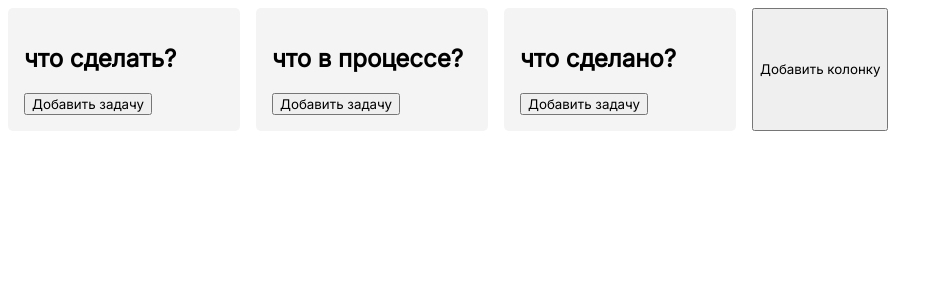
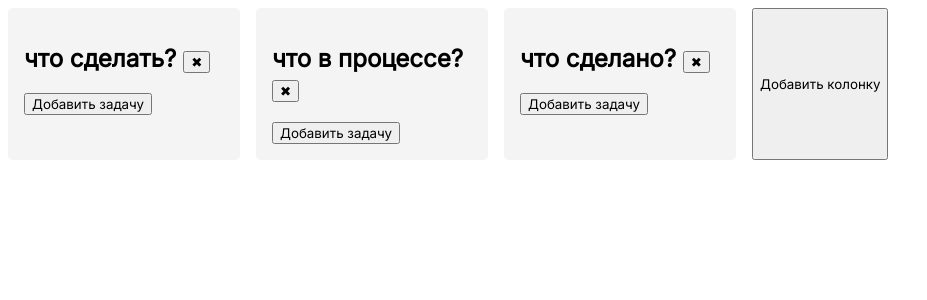
Before and after one commit to AngelikaPrik/mini-trello, a Vue app: page / in a window 1280 px wide. Shown: the top 300 px of the page, without its empty margins (0-927 px from the left). Built offline with nearby package versions, Linux system fonts and the light colour scheme.

Commit message:
Добавлено удаление колонки

```diff
--- a/index.html
+++ b/index.html
@@ -10,7 +10,7 @@
       rel="stylesheet"
     />
     <meta name="viewport" content="width=device-width, initial-scale=1.0">
-    <title>Vite App</title>
+    <title>Mini Trello</title>
   </head>
   <body>
     <div id="app"></div>
--- a/src/pages/BoardPage.vue
+++ b/src/pages/BoardPage.vue
@@ -1,7 +1,10 @@
 <template>
 	<section class='board'>
-		<div v-for='col in columns' :key='col.id' class='column'>
-			<h2>{{ col.title }}</h2>
+		<div v-for='col in board.columns' :key='col.id' class='column'>
+			<h2>
+				{{ col.title }}
+				<button @click="onRemoveColumn(col.id)">✖</button>
+			</h2>
 
 			<ul>
 				<li v-for='task in col.tasks' :key='task.id'>{{ task.title }}</li>
@@ -14,14 +17,20 @@
 
 <script setup lang="ts">
 	import { useBoardStore } from '@/stores/board';
-	const { columns, addColumn, addTask } = useBoardStore();
+	const board = useBoardStore();
 
 	const onAddColumn = () => {
-		addColumn(prompt('Название колонки?') || 'Без названия');
+		board.addColumn(prompt('Название колонки?') || 'Без названия');
 	}
 
 	const onAddTask = (columnId: string) => {
-		addTask(columnId, prompt('Название задачи?') || 'Без названия');
+		board.addTask(columnId, prompt('Название задачи?') || 'Без названия');
+	}
+
+	const onRemoveColumn = (id: string) => {
+		if(confirm('Удалить колонку?')) {
+			board.removeColumn(id);
+		}
 	}
 </script>
 <style scoped>
--- a/src/stores/board.ts
+++ b/src/stores/board.ts
@@ -36,5 +36,9 @@ export const useBoardStore = defineStore('board', () => {
     }
   }
 
-  return { columns, addColumn, addTask }
+  const removeColumn = (columnId: string) => {
+    columns.value = columns.value.filter(col => col.id !== columnId);
+  }
+
+  return { columns, addColumn, addTask, removeColumn }
 })
```
